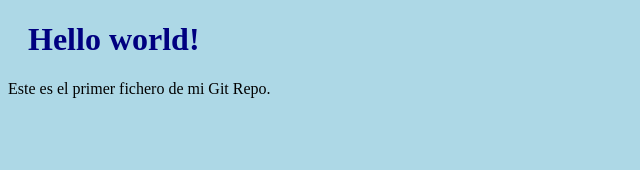
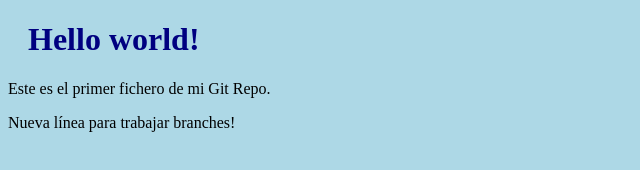
Before and after one commit to WACHIDADUCK/Pactica, a plain HTML site: page index.html in a window 1280 px wide. Shown: the whole page, without its empty margins (0-640 px from the left). Drawn offline with Linux system fonts and the light colour scheme.

Commit message:
Añadiendo un p en el index.html

```diff
--- a/index.html
+++ b/index.html
@@ -9,6 +9,7 @@
 <body>
     <h1>Hello world!</h1>
     <p>Este es el primer fichero de mi Git Repo.</p>
+    <P>Nueva línea para trabajar branches!</P>
 </body>
 
 </html>
```
